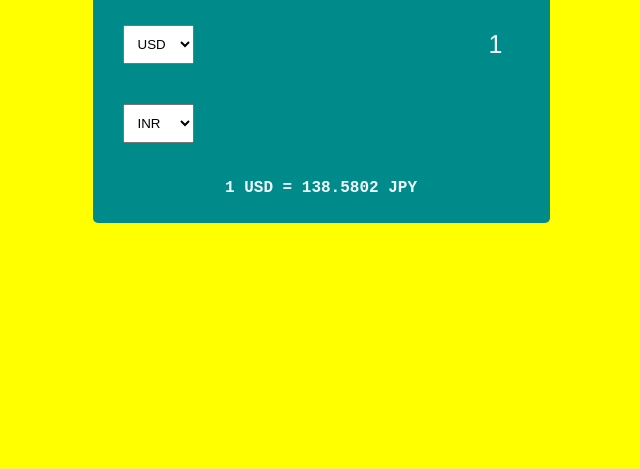
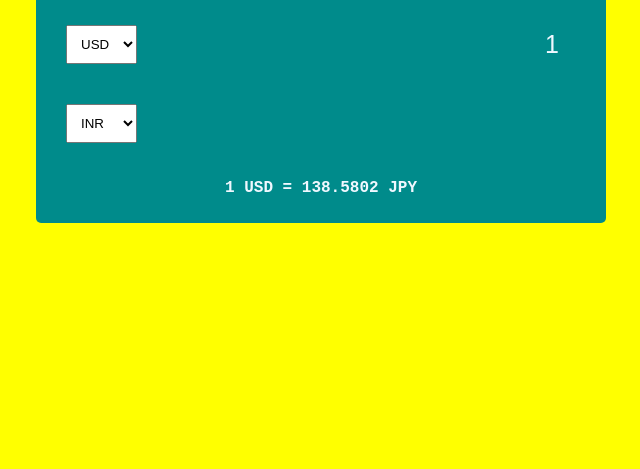
Before and after one commit to rjsudhin/currency-converter, a plain HTML site: page index.html in a window 1280 px wide. Shown: the part 331-800 px from the top of the page, without its empty margins (319-959 px from the left). Drawn offline with Linux system fonts and the light colour scheme; no server answers.

Commit message:
margin spacing added in 'container'

```diff
--- a/styles.css
+++ b/styles.css
@@ -16,6 +16,9 @@ body {
   padding: 10px;
   border-radius: 5px;
   text-align: center;
+  max-width: 550px;
+  width: 100%;
+  margin: 0 1rem;
 }
 
 
@@ -28,7 +31,6 @@ body {
 
 .currency-container select {
   padding: 10px;
-
 }
 
 .currency-container input {
@@ -37,6 +39,7 @@ body {
   font-size: 25px;
   text-align: right;
   color: aliceblue;
+
 }
 
 
```
